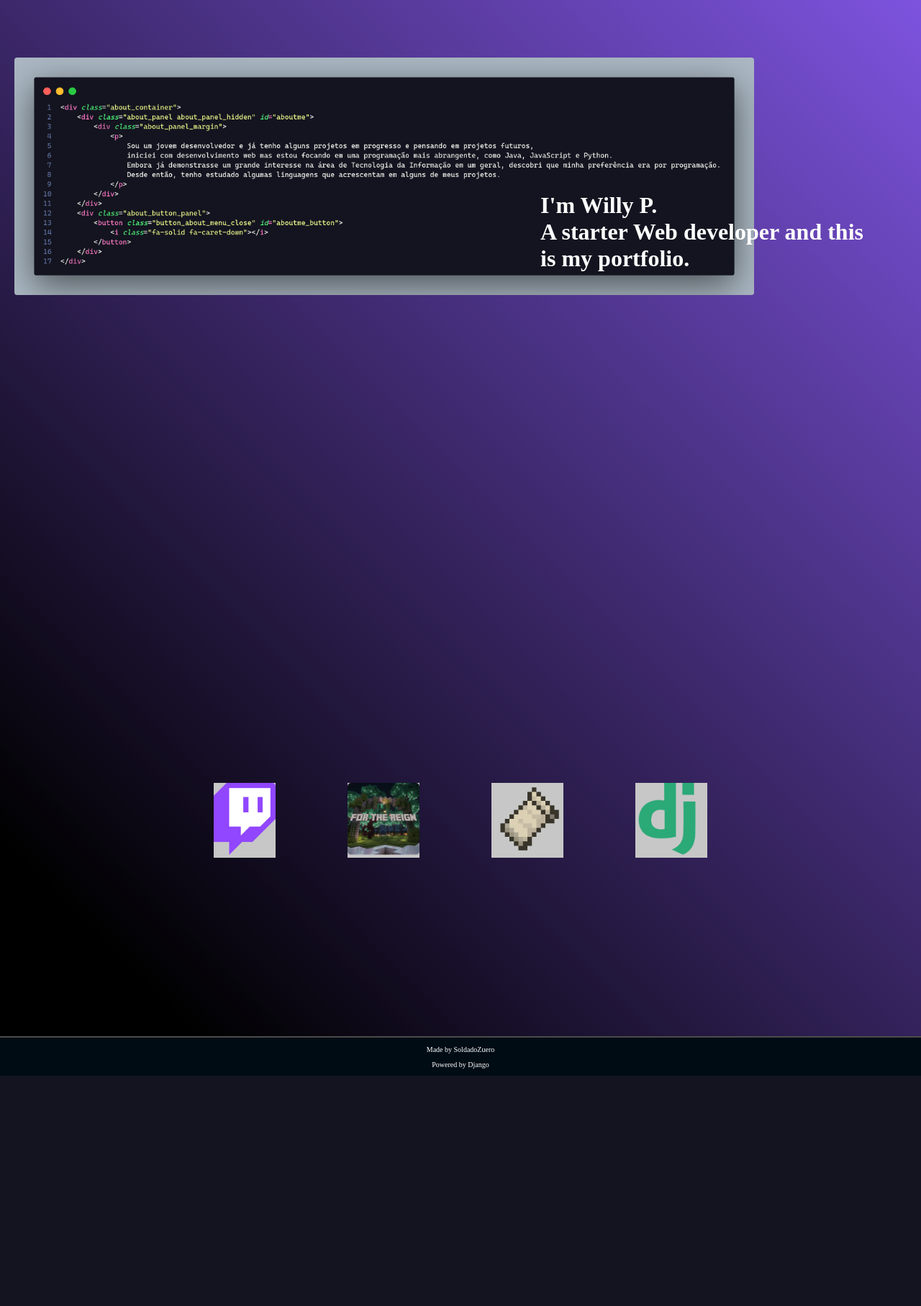
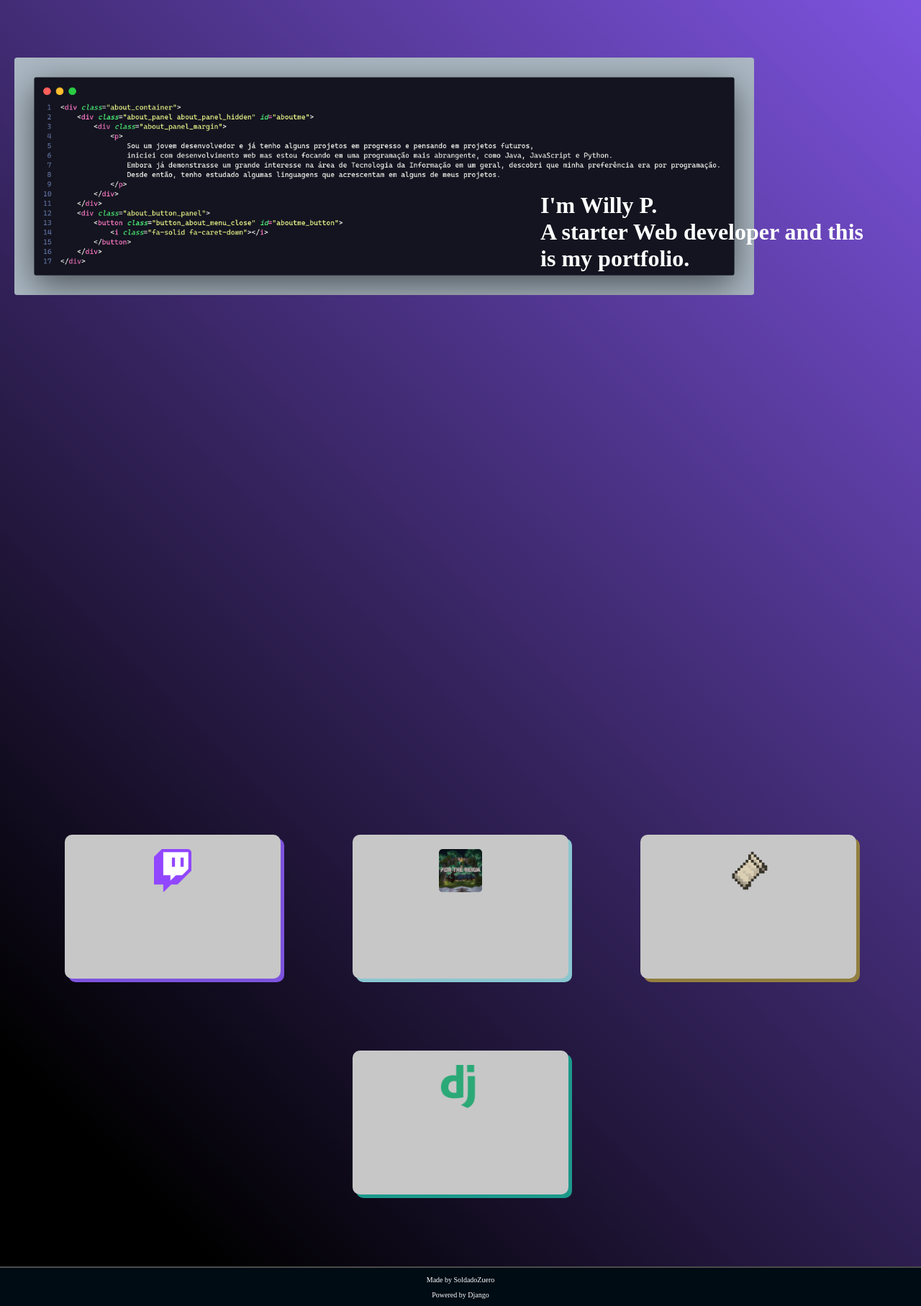
Before and after one commit to SoldadoZuero/my_portfolio, a Django app: page / in a window 1280 px wide. Shown: the part 84-1899 px from the top of the page at 72% size. Before the commit the page ends 1579 px from the top, so only its background shows below. Run offline with Django 5.2, Linux system fonts and the light colour scheme; parts of the project's set-up code (start-up, migrations or seed data) failed here and were passed over; some libraries are stand-ins or nearby versions; some web fonts are replaced.

Commit message:
Projects are now always showing as panels

```diff
--- a/base_static/global/css/styles.css
+++ b/base_static/global/css/styles.css
@@ -347,24 +347,23 @@
     height: 16.04rem;
     font-family: var(--font-rem);
     align-items: flex-end;
+    margin-bottom: 20rem;
   }
 
   .about_panel {
     background-color: var(--color-white);
     background-clip: padding-box;
     width: 55%;
-    border-top-left-radius: 1rem;
+    border-radius: 1rem 0 0 1rem;
     height: fit-content;
     padding: 3rem 0.5rem 2.8rem 3rem;
     position: absolute;
-    border-style: dashed;
-    border-bottom-width: 2px;
     border-color: var(--color-gray-5);
-    transition: 1s cubic-bezier(0.65, 0.05, 0.36, 1);
+    transition: 0.5s cubic-bezier(0.65, 0.05, 0.36, 1);
   }
 
   .about_panel_hidden {
-    transform: translateX(-200vh);
+    transform: translateX(-250vh);
     transition: transform 1s ease-out;
   }
 
@@ -373,31 +372,60 @@
   .project_container {
     display: flex;
     justify-content: center;
-    height: 48rem;
+    height: fit-content;
     font-family: var(--font-rem);
   }
 
   .project_menu_open img {
-    max-width: 10rem;
-    max-height: 10rem;
+    max-width: 6rem;
+    max-height: 6rem;
+    cursor: pointer;
+    margin: 2rem;
     border-radius: 5px;
-    cursor: pointer;
   }
 
   .project_menu_open div {
-    size: 4rem;
+    box-shadow: 5px 5px gray;
+    display: flex;
+    width: 30rem;
     background-color: var(--color-gray-2);
-    margin: 0 5rem 0 5rem;
+    margin: 0 5rem 10rem 5rem;;
+    justify-content: space-evenly;
+    border-radius: 10px;
+    transition: 0.5s cubic-bezier(0.65, 0.05, 0.36, 1);
+    flex-direction: column;
+    align-items: center;
+  }
+
+  .project_menu_open div:hover {
+    transform: scale(110%);
+    transition: 0.5s cubic-bezier(0.65, 0.05, 0.36, 1);
   }
 
   .project_menu_open {
     border-bottom-color: var(--color-gray-6);
     display: flex;
-    height: 36rem;
-    justify-content: space-between;
+    height: fit-content;
+    justify-content: center;
     align-content: space-around;
     flex-wrap: wrap;
     align-items: flex-start;
+  }
+
+  #twitch_desc {
+    box-shadow: 5px 5px var(--color-home-background);
+  }
+
+  #ftr_desc {
+    box-shadow: 5px 5px var(--color-non_photo_blue);
+  }
+
+  #fabric_desc {
+    box-shadow: 5px 5px var(--color-warning-dark);
+  }
+
+  #django_desc {
+    box-shadow: 5px 5px var(--color-persian_green);
   }
 
   .project_panel_close {
--- a/principal/templates/principal/partials/projects.html
+++ b/principal/templates/principal/partials/projects.html
@@ -1,16 +1,28 @@
 <div class="project_container">
     <div class="project_menu_open" id="project_panel">
-        <div>
+        <div id="twitch_desc">
             <img src="/media/Twitch-icon-purple.png" alt="SoldadoZuero Streamer Project">
+            <div>
+
+            </div>
         </div>
-        <div>
+        <div id="ftr_desc">
             <img src="/media/For-the-Reign-Icon.png" alt="For the Reign Project">
+            <div>
+
+            </div>
         </div>
-        <div>
+        <div id="fabric_desc">
             <img src="/media/fabric-icon.png" alt="For the Reign Mod Project">
+            <div>
+
+            </div>
         </div>
-        <div>
+        <div id="django_desc">
             <img src="/media/django-progress.png" alt="Web Portfolio Project">
+            <div>
+
+            </div>
         </div>
     </div>
 </div>
```
Also changed, not shown: base_static/global/js/scripts.js (+0 -34 lines).
